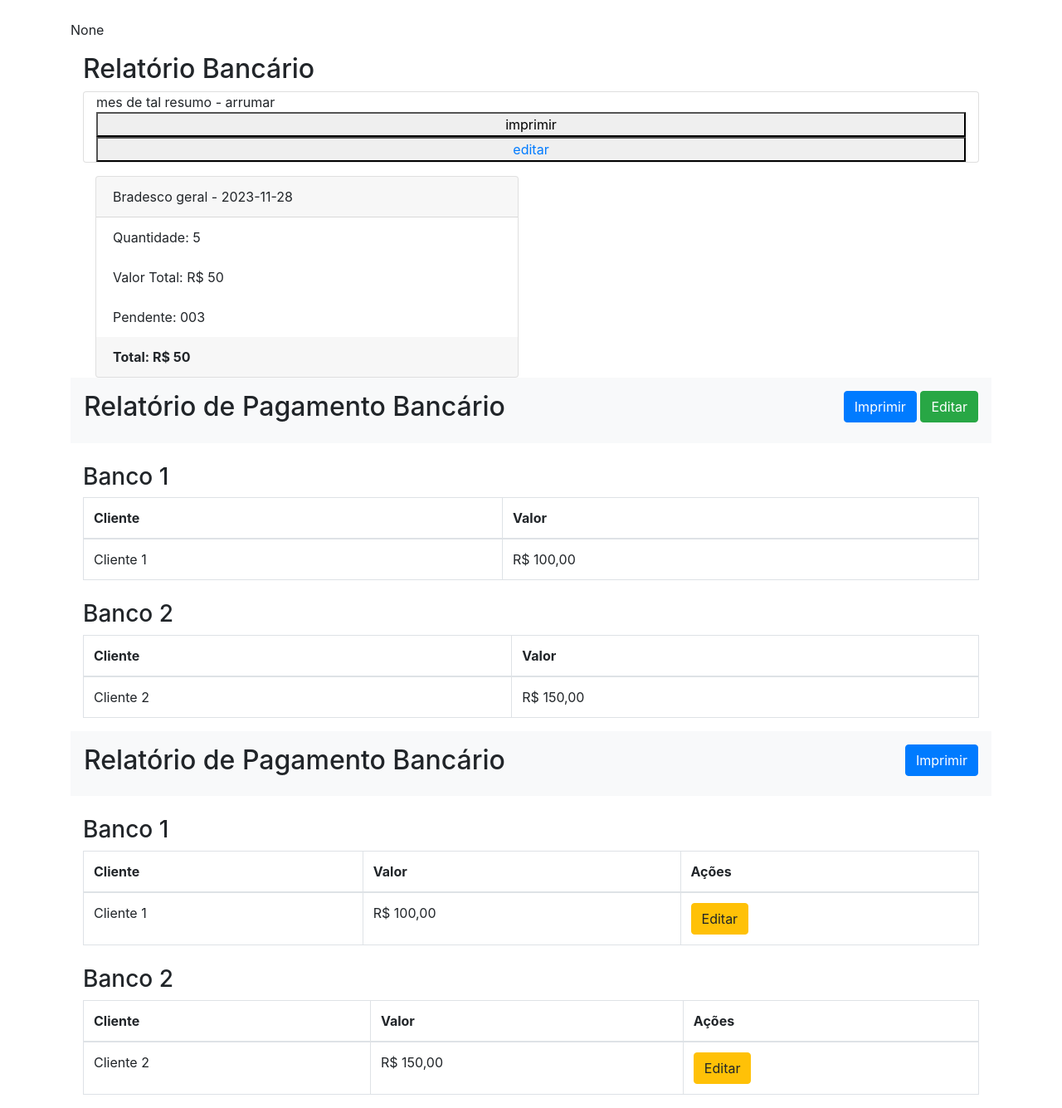
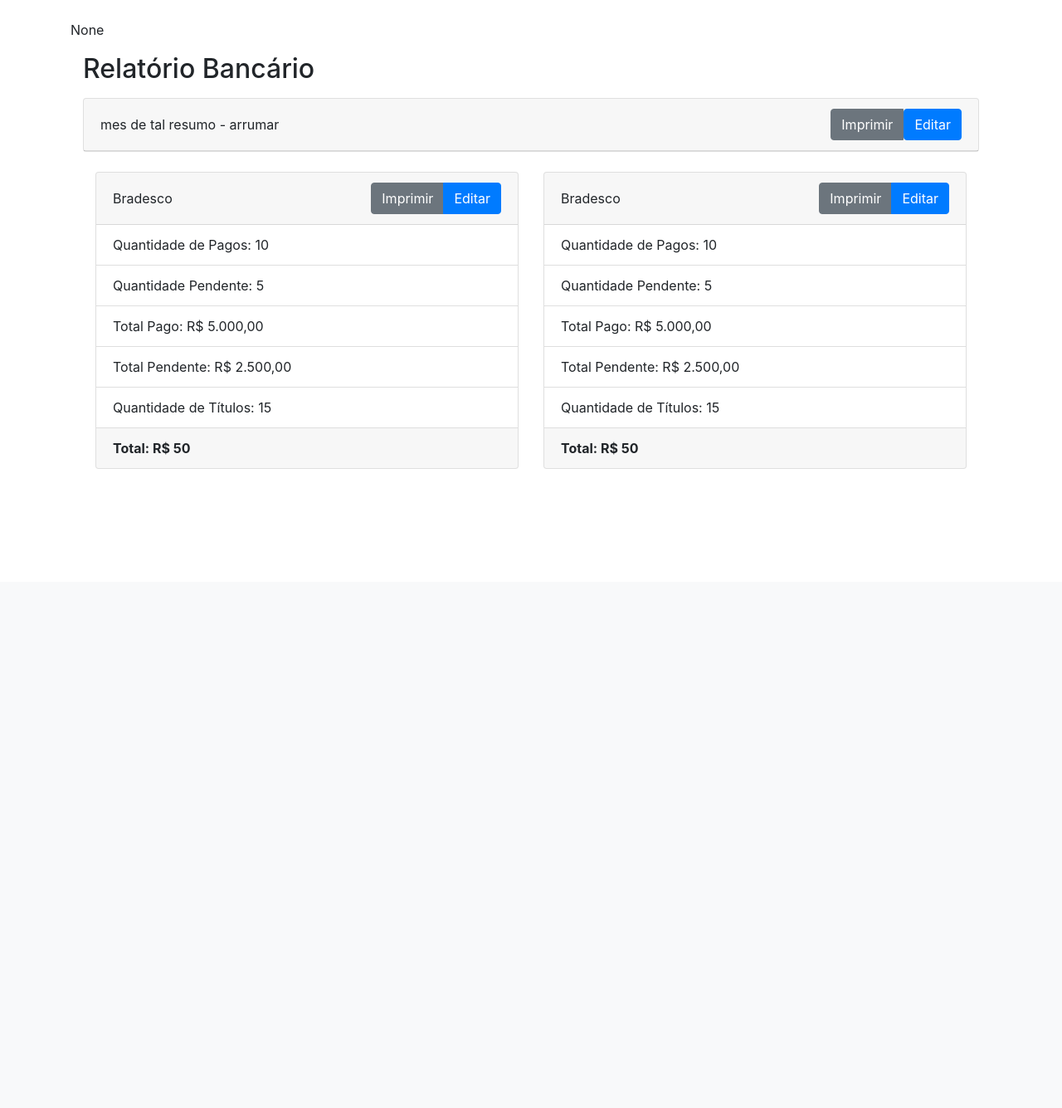
Before and after one commit to alexodisseus/controle-de-cotas, a Flask app: page /relatorios/view/1 in a window 1280 px wide. Shown: the part 99-1434 px from the top of the page at 83% size. After the commit the page ends 664 px from the top, so only its background shows below. Run offline with Flask 3, Linux system fonts and the light colour scheme; some libraries are stand-ins or nearby versions.

Commit message:
novo metodo

```diff
--- a/cdc/templates/report/view.html
+++ b/cdc/templates/report/view.html
@@ -11,226 +11,67 @@
 
 <div class="container mt-3">
   <h2>Relatório Bancário</h2>
+    <div class="card mt-3">
+      <div class="card-header d-flex justify-content-between align-items-center">
+        mes de tal resumo - arrumar
+          <div class="btn-group" role="group" aria-label="Ações">
+            <button type="button" class="btn btn-secondary">Imprimir</button>
+            <a href="{{url_for('report.edit',id=id)}}">
+            <button type="button" class="btn btn-primary">Editar</button>
+            </a>
+          </div>
+        </div>
+
+    </div>
 
 
-
-
-
-
-    <div class="card col-md-12">
-        mes de tal resumo - arrumar
-        <button>
-          imprimir
-        </button>
-        <button>
-            <a href="{{url_for('report.edit',id=id)}}">
-            editar
-            </a>
-        </button>
+<div class="container mt-4">
+  <div class="row">
+    <div class="col-md-6">
+      <div class="card">
+        <div class="card-header d-flex justify-content-between align-items-center">
+          Bradesco
+          <div class="btn-group" role="group" aria-label="Ações">
+            <button type="button" class="btn btn-secondary">Imprimir</button>
+            <button type="button" class="btn btn-primary">Editar</button>
           </div>
-
-    <div class="col-md-6">
-
-
-
-  <div class="card mt-3">
-    <div class="card-header">
-      Bradesco geral - 2023-11-28
         </div>
         <ul class="list-group list-group-flush">
-
-      <li class="list-group-item">
-      Quantidade: 5
-      </li>
-      <li class="list-group-item">
-       Valor Total: R$ 50
-      <li class="list-group-item">
-      Pendente: 003
-      </li>
-      <!-- Adicione mais itens conforme necessário -->
+          <li class="list-group-item">Quantidade de Pagos: 10</li>
+          <li class="list-group-item">Quantidade Pendente: 5</li>
+          <li class="list-group-item">Total Pago: R$ 5.000,00</li>
+          <li class="list-group-item">Total Pendente: R$ 2.500,00</li>
+          <li class="list-group-item">Quantidade de Títulos: 15</li>
         </ul>
         <div class="card-footer">
           <strong>Total: R$ 50</strong>
         </div>
       </div>
     </div>
-  <!-- Adicione mais blocos de código para outros bancos, se necessário -->
-
+    <div class="col-md-6">
+      <div class="card">
+        <div class="card-header d-flex justify-content-between align-items-center">
+          Bradesco
+          <div class="btn-group" role="group" aria-label="Ações">
+            <button type="button" class="btn btn-secondary">Imprimir</button>
+            <button type="button" class="btn btn-primary">Editar</button>
           </div>
-<!DOCTYPE html>
-<html lang="en">
-<head>
-  <meta charset="UTF-8">
-  <meta name="viewport" content="width=device-width, initial-scale=1.0">
-  <link rel="stylesheet" href="https://stackpath.bootstrapcdn.com/bootstrap/4.3.1/css/bootstrap.min.css">
-  <title>Relatório de Pagamento Bancário</title>
-</head>
-<body>
-
-<!-- Painel Superior -->
-<div class="container-fluid bg-light p-3">
-  <div class="row">
-    <div class="col-md-6">
-      <h2>Relatório de Pagamento Bancário</h2>
         </div>
-    <div class="col-md-6 text-right">
-      <button class="btn btn-primary" onclick="imprimirRelatorio()">Imprimir</button>
-      <button class="btn btn-success" onclick="editarRelatorio()">Editar</button>
+        <ul class="list-group list-group-flush">
+          <li class="list-group-item">Quantidade de Pagos: 10</li>
+          <li class="list-group-item">Quantidade Pendente: 5</li>
+          <li class="list-group-item">Total Pago: R$ 5.000,00</li>
+          <li class="list-group-item">Total Pendente: R$ 2.500,00</li>
+          <li class="list-group-item">Quantidade de Títulos: 15</li>
+        </ul>
+        <div class="card-footer">
+          <strong>Total: R$ 50</strong>
         </div>
       </div>
     </div>
 
-<!-- Tabela Banco 1 -->
-<div class="container mt-4">
-  <h3>Banco 1</h3>
-  <table class="table table-bordered">
-    <thead>
-      <tr>
-        <th>Cliente</th>
-        <th>Valor</th>
-        <!-- Adicione mais colunas conforme necessário -->
-      </tr>
-    </thead>
-    <tbody>
-      <tr>
-        <td>Cliente 1</td>
-        <td>R$ 100,00</td>
-        <!-- Adicione mais linhas conforme necessário -->
-      </tr>
-    </tbody>
-  </table>
-</div>
-
-<!-- Tabela Banco 2 -->
-<div class="container mt-4">
-  <h3>Banco 2</h3>
-  <table class="table table-bordered">
-    <thead>
-      <tr>
-        <th>Cliente</th>
-        <th>Valor</th>
-        <!-- Adicione mais colunas conforme necessário -->
-      </tr>
-    </thead>
-    <tbody>
-      <tr>
-        <td>Cliente 2</td>
-        <td>R$ 150,00</td>
-        <!-- Adicione mais linhas conforme necessário -->
-      </tr>
-    </tbody>
-  </table>
-</div>
-
-<!-- Adicione mais tabelas para outros bancos conforme necessário -->
-
-<!-- Scripts JavaScript -->
-<script src="https://code.jquery.com/jquery-3.3.1.slim.min.js"></script>
-<script src="https://cdnjs.cloudflare.com/ajax/libs/popper.js/1.14.7/umd/popper.min.js"></script>
-<script src="https://stackpath.bootstrapcdn.com/bootstrap/4.3.1/js/bootstrap.min.js"></script>
-<script>
-  function imprimirRelatorio() {
-    // Adicione lógica de impressão aqui
-    alert('Relatório impresso!');
-  }
-
-  function editarRelatorio() {
-    // Adicione lógica de edição aqui
-    alert('Relatório em modo de edição!');
-  }
-</script>
-
-</body>
-</html>
-
-<!DOCTYPE html>
-<html lang="en">
-<head>
-  <meta charset="UTF-8">
-  <meta name="viewport" content="width=device-width, initial-scale=1.0">
-  <link rel="stylesheet" href="https://stackpath.bootstrapcdn.com/bootstrap/4.3.1/css/bootstrap.min.css">
-  <title>Relatório de Pagamento Bancário</title>
-</head>
-<body>
-
-<!-- Painel Superior -->
-<div class="container-fluid bg-light p-3">
-  <div class="row">
-    <div class="col-md-6">
-      <h2>Relatório de Pagamento Bancário</h2>
-    </div>
-    <div class="col-md-6 text-right">
-      <button class="btn btn-primary" onclick="imprimirRelatorio()">Imprimir</button>
-    </div>
+    <!-- Adicione mais colunas para outros bancos conforme necessário -->
   </div>
 </div>
 
-<!-- Tabela Banco 1 -->
-<div class="container mt-4">
-  <h3>Banco 1</h3>
-  <table class="table table-bordered">
-    <thead>
-      <tr>
-        <th>Cliente</th>
-        <th>Valor</th>
-        <th>Ações</th>
-      </tr>
-    </thead>
-    <tbody>
-      <tr>
-        <td>Cliente 1</td>
-        <td>R$ 100,00</td>
-        <td>
-          <button class="btn btn-warning" onclick="editarPagamento('Banco1', 'Cliente 1')">Editar</button>
-        </td>
-      </tr>
-    </tbody>
-  </table>
-</div>
-
-<!-- Tabela Banco 2 -->
-<div class="container mt-4">
-  <h3>Banco 2</h3>
-  <table class="table table-bordered">
-    <thead>
-      <tr>
-        <th>Cliente</th>
-        <th>Valor</th>
-        <th>Ações</th>
-      </tr>
-    </thead>
-    <tbody>
-      <tr>
-        <td>Cliente 2</td>
-        <td>R$ 150,00</td>
-        <td>
-          <button class="btn btn-warning" onclick="editarPagamento('Banco2', 'Cliente 2')">Editar</button>
-        </td>
-      </tr>
-    </tbody>
-  </table>
-</div>
-
-<!-- Adicione mais tabelas para outros bancos conforme necessário -->
-
-<!-- Scripts JavaScript -->
-<script src="https://code.jquery.com/jquery-3.3.1.slim.min.js"></script>
-<script src="https://cdnjs.cloudflare.com/ajax/libs/popper.js/1.14.7/umd/popper.min.js"></script>
-<script src="https://stackpath.bootstrapcdn.com/bootstrap/4.3.1/js/bootstrap.min.js"></script>
-<script>
-  function imprimirRelatorio() {
-    // Adicione lógica de impressão aqui
-    alert('Relatório impresso!');
-  }
-
-  function editarPagamento(banco, cliente) {
-    // Adicione lógica de edição aqui, usando informações do banco e do cliente
-    alert('Editando pagamento do banco ' + banco + ' para o cliente ' + cliente);
-  }
-</script>
-
-</body>
-</html>
-
-
 {% endblock %}
```
Lines whose indentation alone changed are shown as unchanged.
